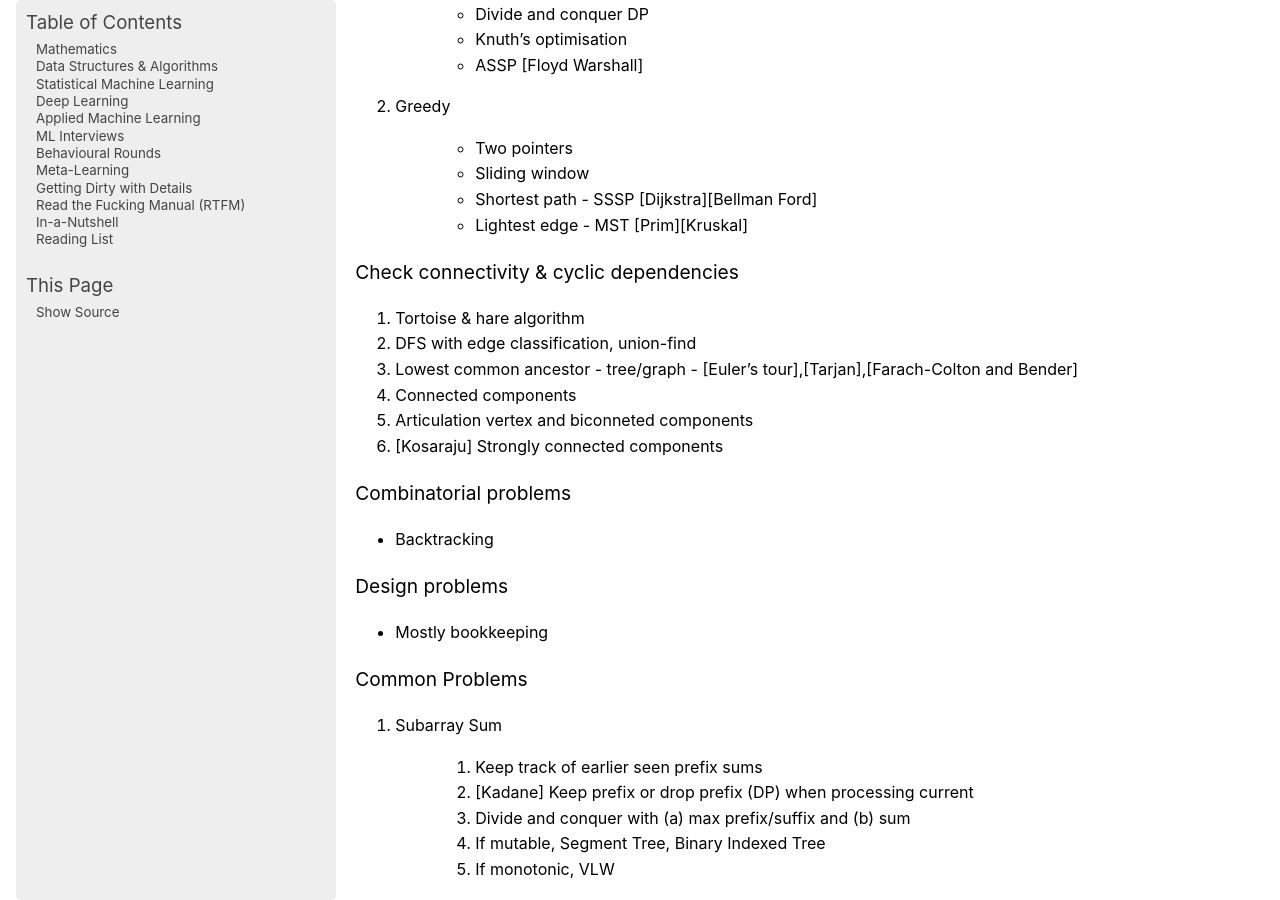
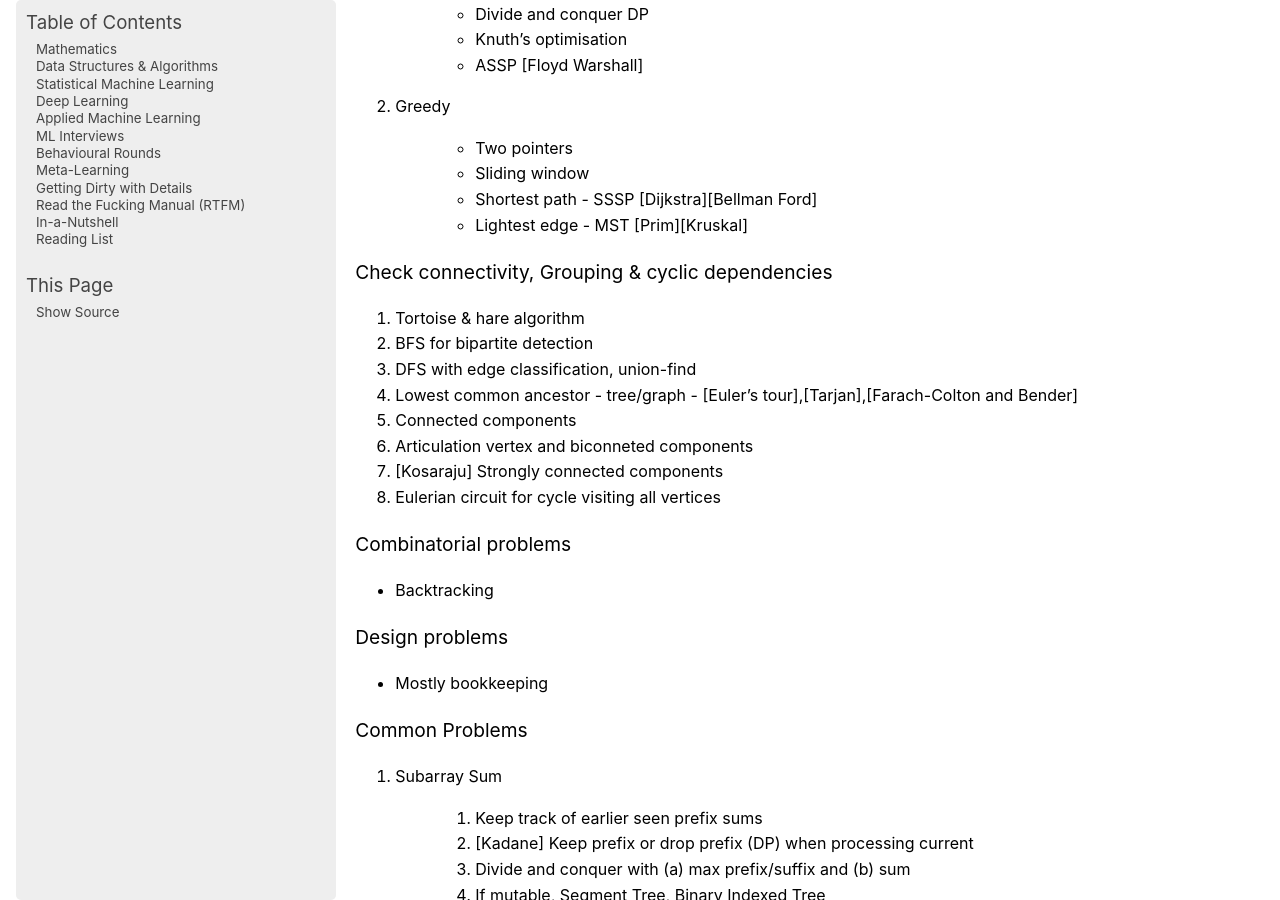
Before and after one commit to uselesstechjunks/leetcode, a Sphinx documentation site: the page built from docs/source/dsa/index.rst, in a window 1280 px wide and 900 px high, scrolled down 2568 px. Built offline with Sphinx 7.4.7, drawn with Linux system fonts in a browser that asks for light colours; pages that are not in the unit, such as notebooks, are missing from menus.

Commit message:
Update index.rst

```diff
--- a/docs/source/dsa/index.rst
+++ b/docs/source/dsa/index.rst
@@ -98,14 +98,16 @@ Optimise something
 	- Shortest path - SSSP [Dijkstra][Bellman Ford]
 	- Lightest edge - MST [Prim][Kruskal]
 
-Check connectivity & cyclic dependencies
+Check connectivity, Grouping & cyclic dependencies
 ---------------------------------------------------------------------------------
 #. Tortoise & hare algorithm
+#. BFS for bipartite detection
 #. DFS with edge classification, union-find
 #. Lowest common ancestor - tree/graph - [Euler's tour],[Tarjan],[Farach-Colton and Bender]
 #. Connected components
 #. Articulation vertex and biconneted components
 #. [Kosaraju] Strongly connected components
+#. Eulerian circuit for cycle visiting all vertices
 
 Combinatorial problems
 ---------------------------------------------------------------------------------
```
